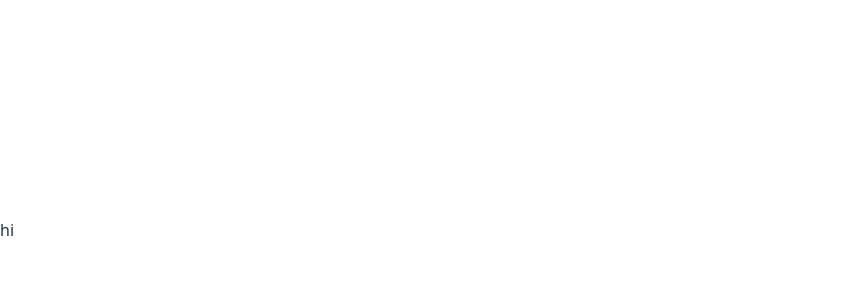
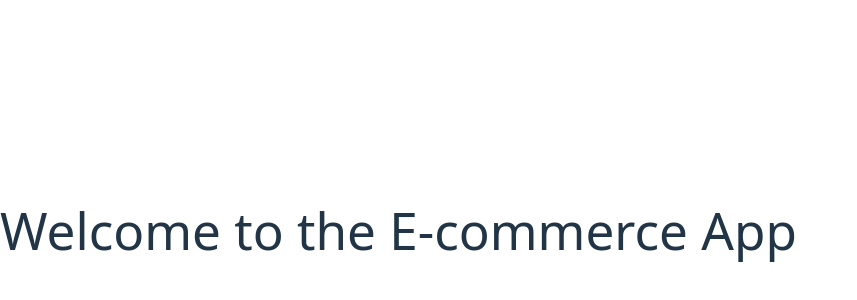
Before and after one commit to Bezaaa/Ecommece_App, a React (Vite) app: page / in a window 1280 px wide. Shown: the part 170-470 px from the top of the page, without its empty margins (0-857 px from the left). Built offline with nearby package versions, Linux system fonts and the light colour scheme.

Commit message:
add a new page

```diff
--- a/src/App.tsx
+++ b/src/App.tsx
@@ -1,5 +1,9 @@
 function App() {
-  return <>hi</>;
+  return (
+    <div>
+      <h1>Welcome to the E-commerce App</h1>
+    </div>
+  )
 }
 
 export default App;
```
Also changed, not shown: 2 other files (tests, documents, lock files or other folders).
